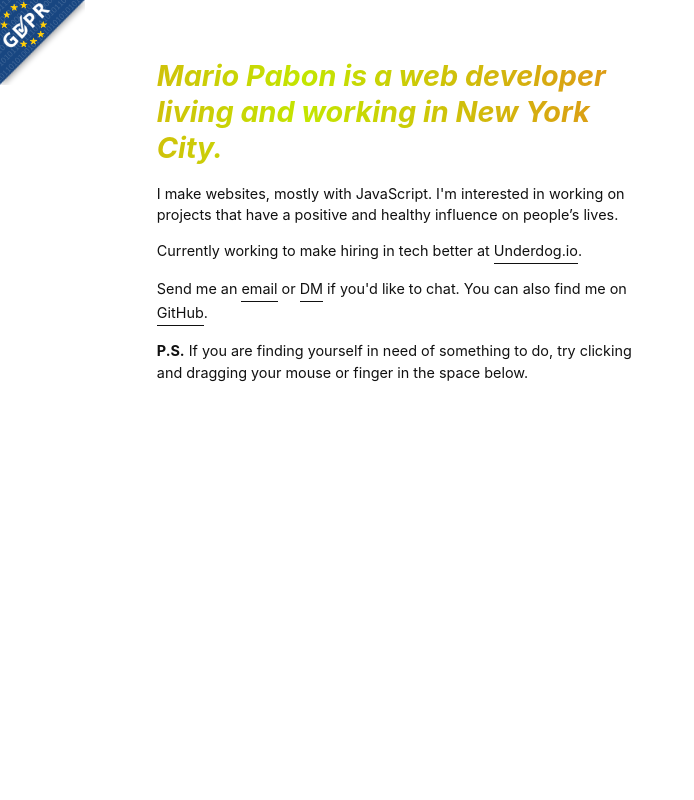
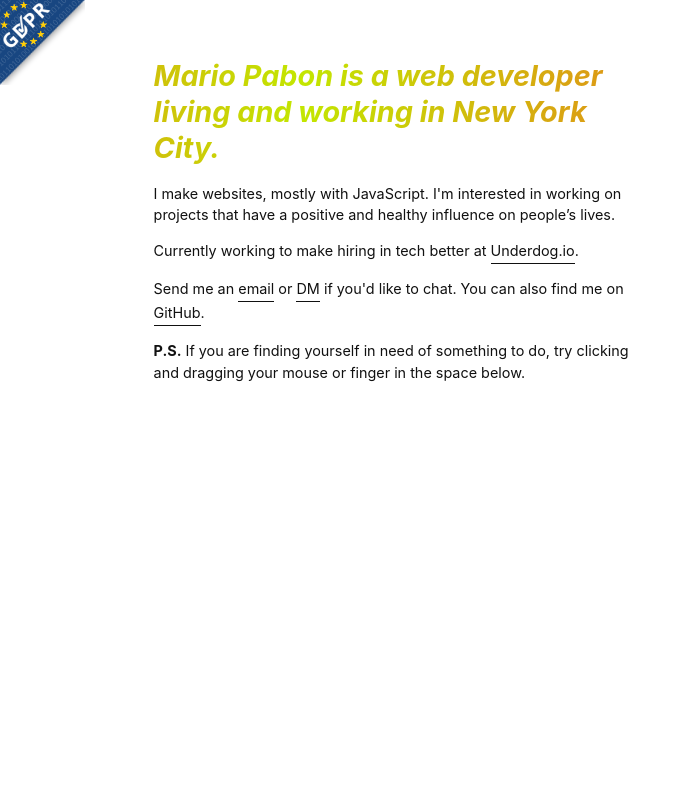
Before and after one commit to realplatanopapi/mariopabon.com, a PHP site: page / in a window 1280 px wide. Shown: the whole page, without its empty margins (0-694 px from the left). Run offline with PHP 8.4, Linux system fonts and the light colour scheme.

Commit message:
Fix emoji only being paintable in main content in Firefox (#29)
* Use padding instead of margin for main element spacing

* Set min height for html and body elements

```diff
--- a/styles.css
+++ b/styles.css
@@ -19,6 +19,7 @@
 html,
 body {
   margin: 0;
+  min-height: 100vh;
   padding: 0;
 }
 
@@ -76,10 +77,8 @@ section {
 }
 
 main {
-  margin-left: 10vw;
-  margin-top: 2rem;
+  padding: 4rem 2rem 2rem 12vw;
   max-width: 35rem;
-  padding: 2rem;
 }
 
 h1,
@@ -220,8 +219,7 @@ a:hover {
   }
 
   main {
-    margin-left: 0;
-    margin-top: 0;
+    padding: 2rem;
   }
 
   .emoji {
```
